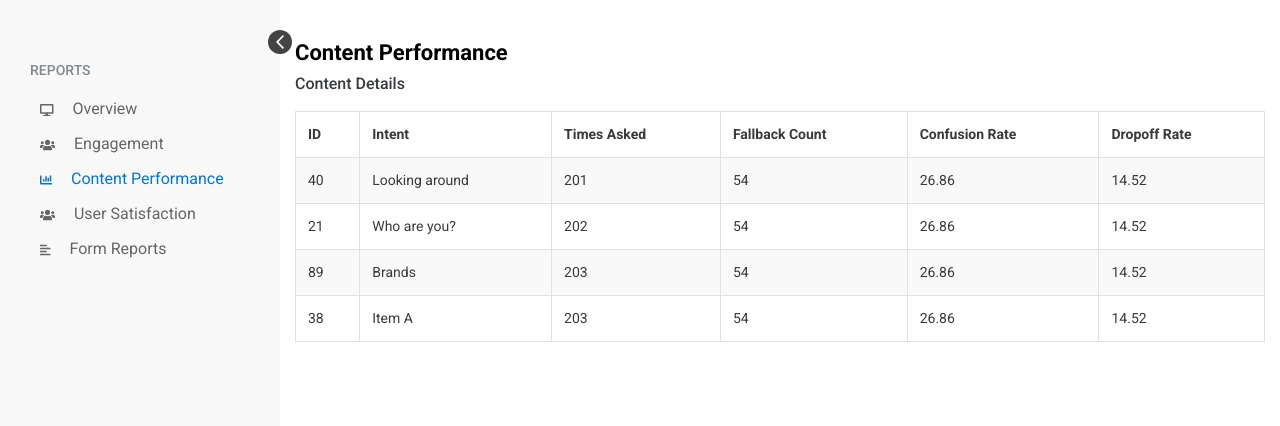
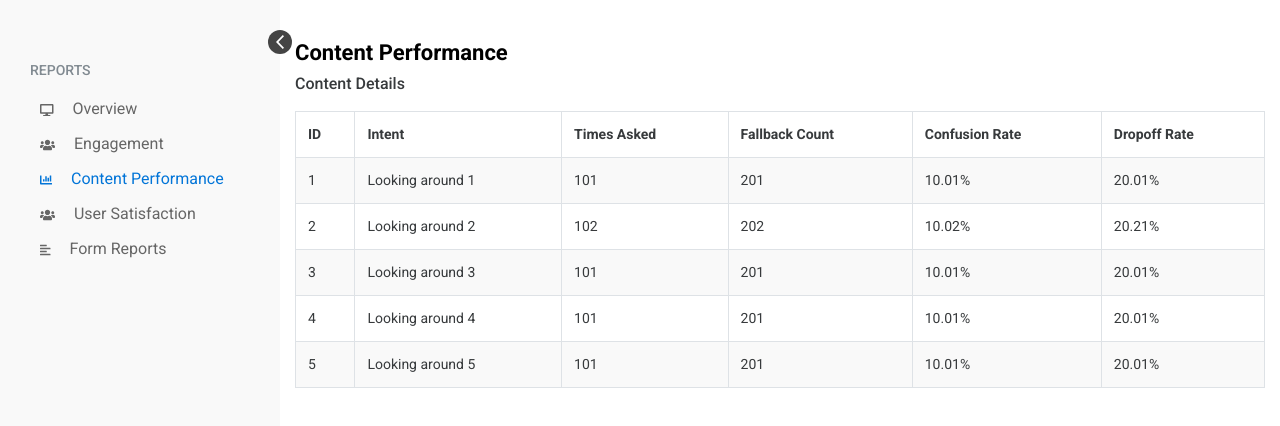
Before and after one commit to leo-le-07/taiger-reporting-js-version, a Vue app: page /#/content-performance in a window 1280 px wide. Shown: the top 426 px of the page. Built offline with nearby package versions, Linux system fonts and the light colour scheme; data requests are answered from the project's data file.

Commit message:
[Content Performance Table] Integrate API

```diff
--- /dev/null
+++ b/src/apis/content-details-repository.js
@@ -0,0 +1,9 @@
+import repository from './repository'
+
+const resource = '/content-details'
+
+export default {
+  get (params) {
+    return repository.get(`${resource}`, { params })
+  }
+}
--- a/src/apis/repository-factory.js
+++ b/src/apis/repository-factory.js
@@ -1,9 +1,11 @@
 import chatbotUsersOverviewRepository from './chatbot-users-overview-repository'
 import chatbotPerformanceRepository from './chatbot-performance-repository'
+import contentDetailsRepository from './content-details-repository'
 
 const repositories = {
   chatbotUsersOverview: chatbotUsersOverviewRepository,
-  chatbotPerformance: chatbotPerformanceRepository
+  chatbotPerformance: chatbotPerformanceRepository,
+  contentDetails: contentDetailsRepository
 }
 
 export const repositoryFactory = {
--- a/src/components/ContentDetails.vue
+++ b/src/components/ContentDetails.vue
@@ -23,6 +23,8 @@
 </template>
 
 <script>
+import { mapGetters } from 'vuex'
+
 export default {
   data() {
     return {
@@ -34,41 +36,15 @@
         { key: 'confusionRate', label: 'Confusion Rate' },
         { key: 'dropoffRate', label: 'Dropoff Rate' },
       ],
-        items: [
-          {
-            id: 40,
-            intent: 'Looking around',
-            timesAsked: 201,
-            fallbackCount: 54,
-            confusionRate: 26.86,
-            dropoffRate: 14.52
+    }
   },
-          {
-            id: 21,
-            intent: 'Who are you?',
-            timesAsked: 202,
-            fallbackCount: 54,
-            confusionRate: 26.86,
-            dropoffRate: 14.52
+  computed: {
+    ...mapGetters('contentPerformance', {
+      items: 'contentList'
+    })
   },
-          {
-            id: 89,
-            intent: 'Brands',
-            timesAsked: 203,
-            fallbackCount: 54,
-            confusionRate: 26.86,
-            dropoffRate: 14.52
-          },
-          {
-            id: 38,
-            intent: 'Item A',
-            timesAsked: 203,
-            fallbackCount: 54,
-            confusionRate: 26.86,
-            dropoffRate: 14.52
-          }
-        ]
-      }
+  created () {
+    this.$store.dispatch('contentPerformance/getContentDetails')
   }
 }
 </script>
--- a/src/store/index.js
+++ b/src/store/index.js
@@ -3,6 +3,7 @@ import Vuex from 'vuex'
 
 import chatbotUsersOverview from './modules/chatbot-users-overview'
 import chatbotPerformance from './modules/chatbot-performance'
+import contentPerformance from './modules/content-performance'
 
 Vue.use(Vuex)
 
@@ -12,6 +13,7 @@ export default new Vuex.Store({
   modules: {
     chatbotUsersOverview,
     chatbotPerformance,
+    contentPerformance,
     strict: debug
   }
 })
--- /dev/null
+++ b/src/store/modules/content-performance.js
@@ -0,0 +1,55 @@
+import { repositoryFactory } from '@/apis/repository-factory'
+import { formatNumber, formatPercentage } from '@/utils/number-formatter'
+
+const contentDetailsRepository = repositoryFactory.get('contentDetails')
+
+const formatContentData = (contentList) => {
+  return contentList.map((item) => ({
+    ...item,
+    timesAsked: formatNumber(item.timesAsked),
+    fallbackCount: formatNumber(item.fallbackCount),
+    confusionRate: formatPercentage(item.confusionRate),
+    dropoffRate: formatPercentage(item.dropoffRate)
+  }))
+}
+
+const DEFAULT_PAGE_SIZE = 5
+
+const state = {
+  contentDetails: {
+    pageSize: DEFAULT_PAGE_SIZE,
+    page: 1,
+    contentList: []
+  }
+}
+
+const getters = {
+  contentList: (state) => {
+    return formatContentData(state.contentDetails.contentList)
+  }
+}
+
+const mutations = {
+  setContentDetails (state, { contentList }) {
+    state.contentDetails.contentList = contentList
+  }
+}
+
+const actions = {
+  async getContentDetails ({ commit, state }) {
+    const response = await contentDetailsRepository.get({
+      _page: state.contentDetails.page,
+      _limit: state.contentDetails.pageSize
+    })
+    const data = response.data
+    commit('setContentDetails', { contentList: data })
+  }
+}
+
+export default {
+  namespaced: true,
+  state,
+  getters,
+  actions,
+  mutations
+}
```
Lines whose indentation alone changed are shown as unchanged.
